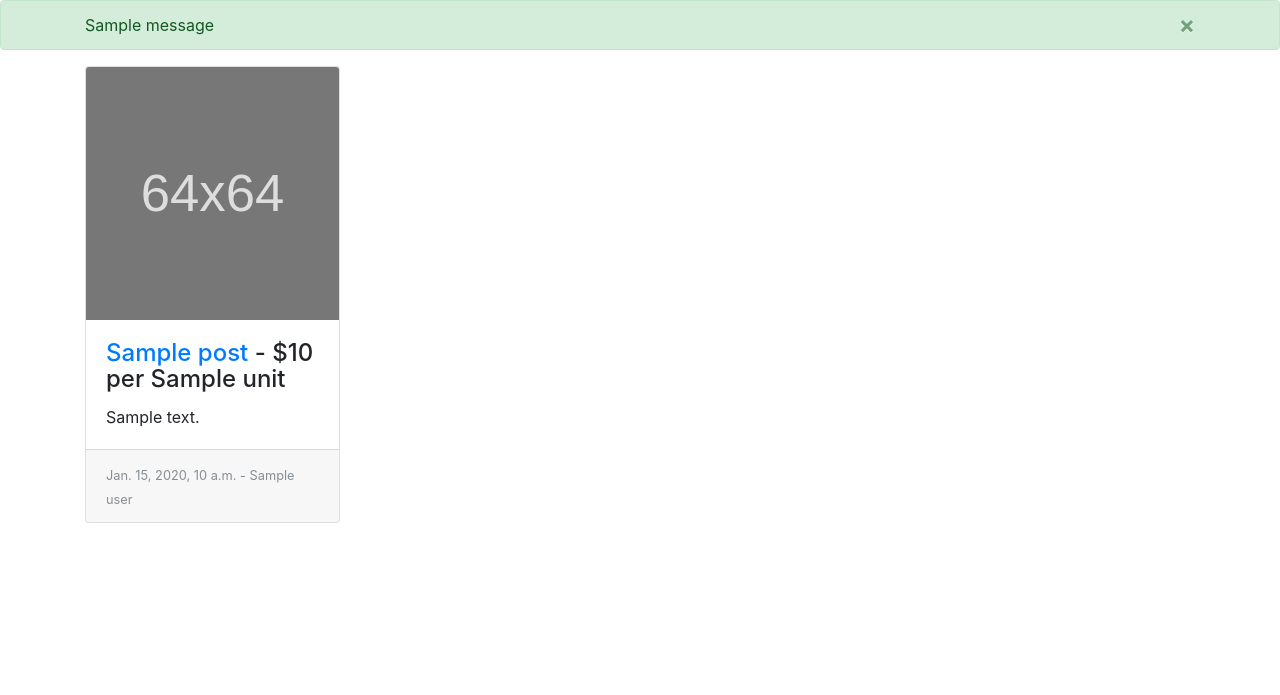
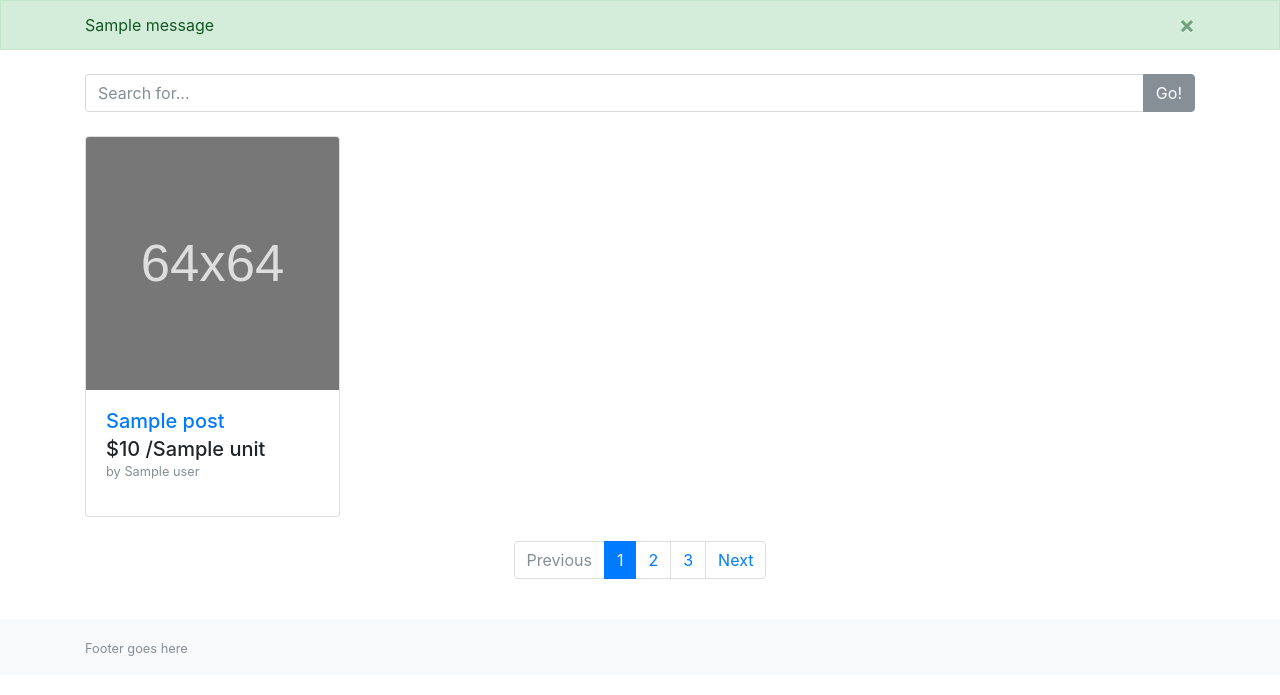
Before and after one commit to klingj3/example-project-dj-market, a Django app: template market/market/templates/board/post_list.html in a window 1280 px wide. Shown: the part 56-751 px from the top of the page. Run offline with Django 3.2, Linux system fonts and the light colour scheme; the template is opened without the code that fills it: most values are stand-ins (such as "Sample title", 1, 10 or a date in 2020); one stand-in notice (Sample message) is shown; style sheets or scripts are compiled from the project's sources; some libraries are stand-ins or nearby versions.

Commit message:
Template and layout progress

```diff
--- a/market/market/apps/board/models.py
+++ b/market/market/apps/board/models.py
@@ -16,7 +16,7 @@ class Post(models.Model):
 
     user = models.ForeignKey(User, editable=False)
     slug = AutoSlugField(unique=True)
-    post_date = models.DateTimeField(auto_now_add=True)
+    modified = models.DateTimeField(auto_now_add=True)
 
     title = models.CharField(max_length=300)
     body = models.TextField(max_length=5000)
--- a/market/market/apps/board/views.py
+++ b/market/market/apps/board/views.py
@@ -1,3 +1,4 @@
+from django.contrib import messages
 from django.contrib.auth.mixins import LoginRequiredMixin
 from django.urls import reverse
 from django.views.generic import (CreateView,
@@ -18,6 +19,7 @@ class PostCreateView(CreateByUserMixin, CreateView):
     template_name = 'board/post_form.html'
 
     def get_success_url(self):
+        messages.success(self.request, 'Posting successfully created!', extra_tags='fa fa-check')
         return reverse('board:list')
 
 
@@ -26,7 +28,7 @@ class PostDeleteView(LoginRequiredMixin, DeleteView):
     template_name = 'board/post_delete.html'
 
 
-class PostDetailView(LoginRequiredMixin, DetailView):
+class PostDetailView(DetailView):
     model = Post
     template_name = 'board/post_detail.html'
 
--- a/market/market/templates/404.html
+++ b/market/market/templates/404.html
@@ -6,7 +6,7 @@
 {% block content %}
   <div class="row">
     <div class="col-12">
-      404 Error - This page doesn't exist
+      404 Error &mdash; This page doesn't exist
     </div>
   </div>
 {% endblock content %}
--- a/market/market/templates/base.html
+++ b/market/market/templates/base.html
@@ -16,6 +16,8 @@
   {% compress css %}
     <link rel="stylesheet" href="{% static 'scss/bootstrap/bootstrap.scss' %}" type="text/x-scss">
   {% endcompress %}
+
+  <link rel="stylesheet" href="https://maxcdn.bootstrapcdn.com/font-awesome/4.7.0/css/font-awesome.min.css" type="text/css">
 
   {% block extra_head %}{% endblock extra_head %}
 </head>
@@ -47,21 +49,32 @@
 
 {% comment %} Banner messages {% endcomment %}
 {% for message in messages %}
-  <div class="alert alert-{{ message.level_tag }} mb-0 alert-dismissible fade show" role="alert">
+  <div class="alert alert-{{ message.level_tag }} rounded-0 mb-0 alert-dismissible fade show" role="alert">
     <div class="container">
       <button type="button" class="close" data-dismiss="alert">
         <span>&times;</span>
       </button>
-      {{ message }}
+      {% if message.extra_tags %}
+        {# extra_tags are used for an optional icon #}
+        <i class="{{ message.extra_tags }} mr-1" aria-hidden="true"></i>
+      {% endif %}
+      <span>{{ message }}</span>
     </div>
   </div>
 {% endfor %}
 
 {% comment %} Page body {% endcomment %}
-<div class="container mt-3">
+<div class="container mt-4">
   {% block content %}
   {% endblock content %}
 </div>
+
+{% comment %} Page footer {% endcomment %}
+<footer class="bg-light text-muted mt-4">
+  <div class="container py-3">
+    <small>Footer goes here</small>
+  </div>
+</footer>
 
 {% comment %} Scripts {% endcomment %}
 <script src="https://code.jquery.com/jquery-3.2.1.slim.min.js" integrity="sha384-KJ3o2DKtIkvYIK3UENzmM7KCkRr/rE9/Qpg6aAZGJwFDMVNA/GpGFF93hXpG5KkN" crossorigin="anonymous"></script>
--- a/market/market/templates/board/post_list.html
+++ b/market/market/templates/board/post_list.html
@@ -4,20 +4,55 @@
 {% block title %}All Listings{% endblock title %}
 
 {% block content %}
+  <div class="row mb-4">
+    <div class="col-12">
+      <div class="input-group">
+        <input type="text" class="form-control" placeholder="Search for..." aria-label="Search for...">
+        <span class="input-group-btn">
+          <button class="btn btn-secondary" type="button">Go!</button>
+        </span>
+      </div>
+    </div>
+  </div>
+
   <div class="row">
     {% for post in object_list %}
-      <div class="col-xs-12 col-sm-6 col-md-4 col-lg-3">
+      <div class="col-12 col-sm-6 col-md-4 col-lg-3 mb-4">
         <div class="card">
-          <img class="card-img-top" src="{% static 'img/placeholder.svg' %}" alt="Card image cap">
+          <img class="card-img-top" src="{% static 'img/placeholder.svg' %}">
+{#          <div class="card-img-overlay">#}
+{#            <h4 class="card-title text-white">${{ post.price }} /{{ post.unit }}</h4>#}
+{#          </div>#}
           <div class="card-body">
-            <h4 class="card-title"> <a href="{% url 'board:detail' slug=post.slug %}">{{ post.title }}</a> - ${{ post.price }} per {{ post.unit }}</h4>
-            <p class="card-text">{{ post.body }}</p>
+            <h5 class="card-title"><a href="{% url 'board:detail' slug=post.slug %}">{{ post.title|truncatechars:60 }}</a></h5>
+            <h5 class="card-subtitle mb-2">${{ post.price }} /{{ post.unit }}</h5>
+            <h6 class="card-subtitle text-muted mb-3"><small>by <a href="#" class="text-muted">{{ post.user }}</a></small></h6>
+{#            <p class="card-text">{{ post.body|truncatechars:40 }}</p>#}
           </div>
-          <div class="card-footer">
-            <p class="card-text"><small class="text-muted">{{ post.post_date }} - {{ post.user }}</small></p>
-          </div>
+{#          <div class="card-footer">#}
+{#            <p class="card-text"><small class="text-muted">{{ post.modified }}</small></p>#}
+{#          </div>#}
         </div>
+      </div>
+    {% empty %}
+      <div class="col-12 text-muted text-center mb-4">
+        <h3>
+          No posts here :(
+        </h3>
       </div>
     {% endfor %}
   </div>
+  <div class="row">
+    <div class="col-12">
+      <nav>
+        <ul class="pagination justify-content-center">
+          <li class="page-item disabled"><a class="page-link" href="#">Previous</a></li>
+          <li class="page-item active"><a class="page-link" href="#">1</a></li>
+          <li class="page-item"><a class="page-link" href="#">2</a></li>
+          <li class="page-item"><a class="page-link" href="#">3</a></li>
+          <li class="page-item"><a class="page-link" href="#">Next</a></li>
+        </ul>
+      </nav>
+    </div>
+  </div>
 {% endblock content %}
```
Also changed, not shown: market/market/templates/board/post_detail.html (added, +11 -0 lines), market/market/templates/registration/registration_complete.html (+9 -17 lines).
